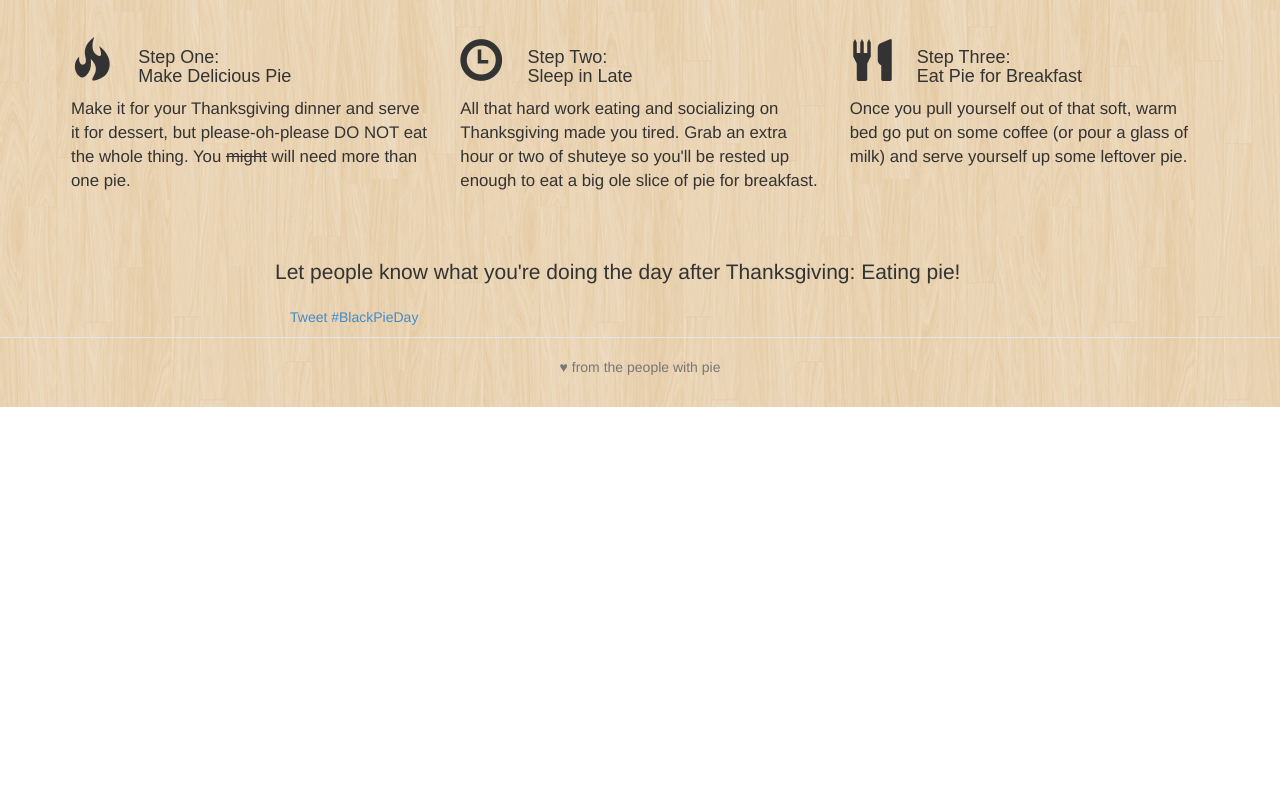
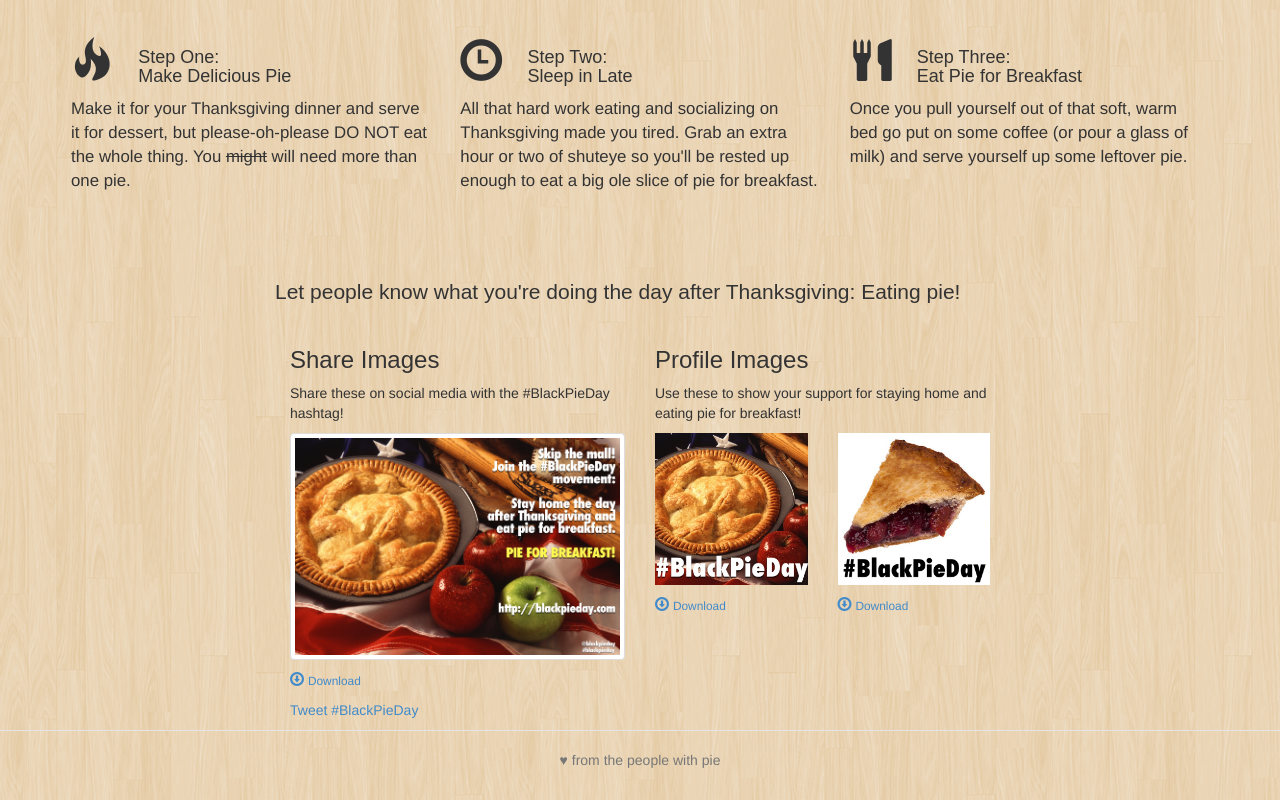
Before and after one commit to shawnr/breakfastpieday, a plain HTML site: page index.html in a window 1280 px wide. Shown: the part 845-1645 px from the top of the page. Before the commit the page ends 1252 px from the top, so only its background shows below. Drawn offline with Linux system fonts and the light colour scheme; a web font is replaced by a local one.

Commit message:
Built breakfastpieday from commit 54141be on branch master
Change-Id: I8153ead0adaee38f6a72b8f3fd37fd8f852d4c53

```diff
--- a/index.html
+++ b/index.html
@@ -42,7 +42,7 @@
         </script>
 
 
-        <section class="wrapper pie-catcher">
+        <div class="wrapper pie-catcher">
 
             <nav class="navbar navbar-static-top" role="navigation">
               <div class="container-fluid">
@@ -73,12 +73,12 @@
                     <p class="lead">Why bother with the hustle and bustle of crowds chasing imaginary deals, when you could be eating last night's leftover pie for breakfast?!?</p>
                 </div>
             </div>
-        </section>
-        <section class="container bigtext">
+        </div>
+        <div class="container bigtext">
                 <p>Just say &quot;NO&quot; to Black Friday shopping. Kick back and enjoy your extra day off (if you're lucky enough to have one). Or eat pie, feel good, and go find a soup kitchen to volunteer for lunch. Come back home afterward and eat pie for dinner, too. Why not? You just skipped crass holiday sales in favor of helping your fellow human beings. Get you some pie!</p>
                 <p class="text-center"><a class="btn btn-lg btn-warning" href="https://www.google.com/webhp?q=pie%20recipes#safe=on&q=pie+recipes">Do you like pie? Then get pie!</a></p>
-        </section>
-        <section class="howto">
+        </div>
+        <div class="howto">
             <div class="row marketing">
                 <div class="col-md-4">
                     <span class="glyphicon glyphicon-fire big-icon pull-left"></span>
@@ -96,10 +96,44 @@
                     <p>Once you pull yourself out of that soft, warm bed go put on some coffee (or pour a glass of milk) and serve yourself up some leftover pie.</p>
                 </div>
             </div>
-        </section>
-        <section class="promote container">
+        </div>
+        <div class="promote container">
             <div class="row">
-                <p class="lead">Let people know what you're doing the day after Thanksgiving: Eating pie!</p>
+                <h2 class="lead">Let people know what you're doing the day after Thanksgiving: Eating pie!</h2>
+                <div class="col-md-6">
+                    <h3>Share Images</h3>
+                    <p>Share these on social media with the #BlackPieDay hashtag!</p>
+                    <p>
+                        <a href="images/black-pie-day-poster.jpg"><img class="img-responsive img-thumbnail" src="images/black-pie-day-poster.jpg" alt="#BlackPieDay poster image for sharing"></a>
+                    </p>
+                    <p>
+                        <a href="images/black-pie-day-poster.jpg"><span class="glyphicon glyphicon-download"></span> <small>Download</small></a>
+                    </p>
+                </div>
+                <div class="col-md-6">
+                    <h3>Profile Images</h3>
+                    <p>Use these to show your support for staying home and eating pie for breakfast!</p>
+                    <div class="row">
+                        <div class="col-md-6">
+                            <p>
+                                <a href="images/black-pie-day-profile1.jpg"><img class="img-responsive" src="images/black-pie-day-profile1.jpg" alt="#BlackPieDay profile image"></a>
+                            </p>
+                            <p>
+                                <a href="images/black-pie-day-profile1.jpg"><span class="glyphicon glyphicon-download"></span> <small>Download</small></a>
+                            </p>
+                        </div>
+                        <div class="col-md-6">
+                            <p>
+                                <a href="images/black-pie-day-profile2.jpg"><img class="img-responsive" src="images/black-pie-day-profile2.jpg" alt="#BlackPieDay profile image"></a>
+                            </p>
+                            <p>
+                                <a href="images/black-pie-day-profile2.jpg"><span class="glyphicon glyphicon-download"></span> <small>Download</small></a>
+                            </p>
+                        </div>
+                    </div>
+                </div>
+            </div>
+            <div class="row">
                 <div class="col-md-6">
                     <p>
                         <a href="https://twitter.com/intent/tweet?button_hashtag=BlackPieDay&text=I'm%20staying%20home%20and%20eating%20pie!" class="twitter-hashtag-button" data-size="large" data-related="blackpieday" data-url="http://blackpieday.com">Tweet #BlackPieDay</a>
@@ -112,13 +146,13 @@
                     </div>
                 </div>
             </div>
-        </section>
+        </div>
 
-        <section class="footer">
+        <div class="footer">
             <div class="container">
                 <center><p>♥ from the people with pie</p></center>
             </div>
-        </section>
+        </div>
 
 
 
```
Also changed, not shown: images/black-pie-day-poster.jpg (added), images/black-pie-day-profile1.jpg (added), images/black-pie-day-profile2.jpg (added).
